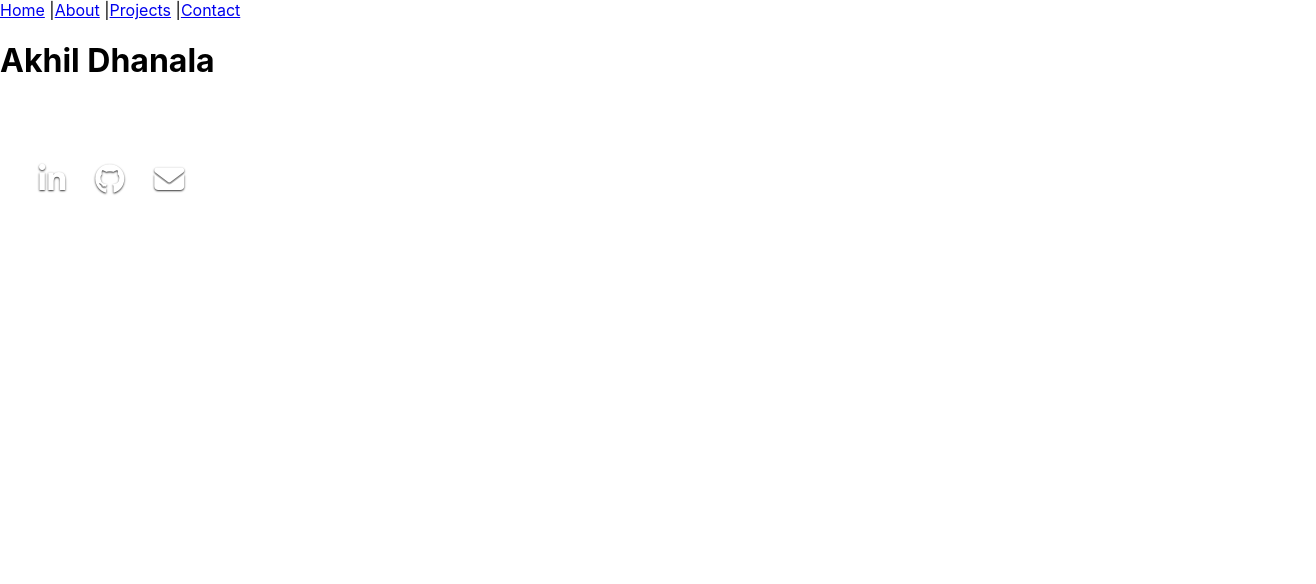
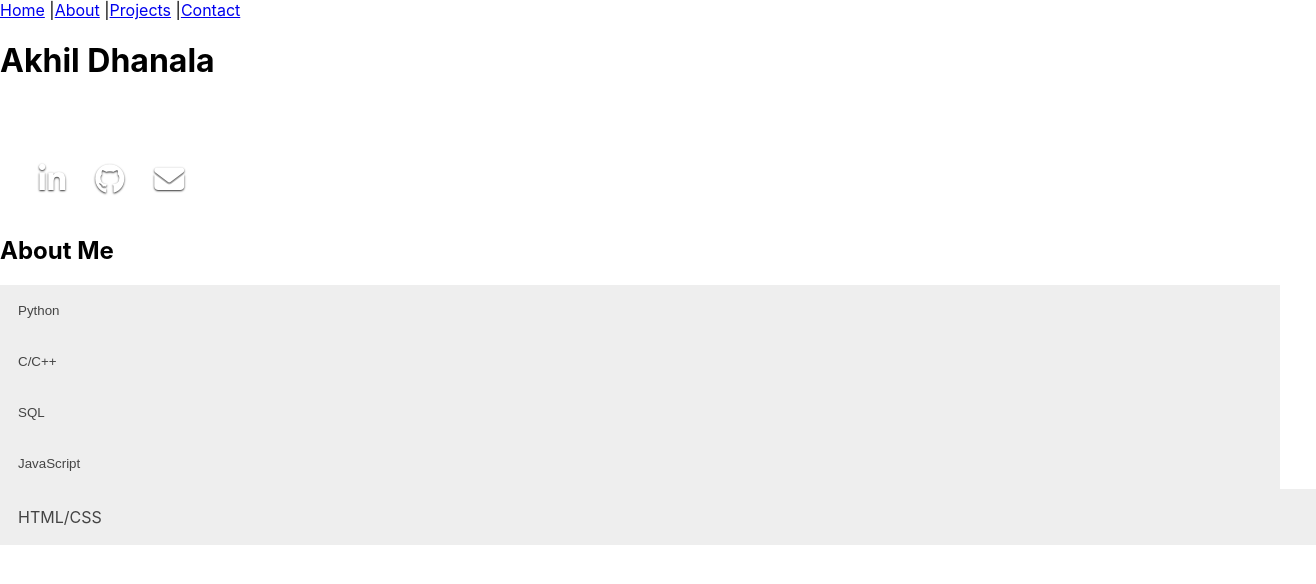
Before and after one commit to akhild-uci/personal_website_frontend, a React (Create React App) app: page / in a window 1280 px wide. Shown: the top 584 px of the page, 1316 px wide, since content can reach past the window. Built offline with nearby package versions, Linux system fonts and the light colour scheme.

Commit message:
added a skills section

```diff
--- a/src/App.css
+++ b/src/App.css
@@ -22,3 +22,34 @@
 {
     color: rgb(54, 156, 196);
 }
+
+.collapsible-skill
+{
+    background-color: #eee;
+    color: #444;
+    cursor: pointer;
+    padding: 18px;
+    width: 100%;
+    text-align: left;
+    border: none;
+    outline: none;
+    transition: 0.4s;
+}
+
+.static-skill
+{
+    background-color: #eee;
+    color: #444;
+    cursor: initial;
+    padding: 18px;
+    width: 100%;
+    text-align: left;
+    border: none;
+    outline: none;
+    transition: 0.4s;
+}
+
+.active, .static-skill:hover, .collapsible-skill:hover
+{
+    background-color: #ccc;
+}
--- a/src/App.js
+++ b/src/App.js
@@ -1,12 +1,14 @@
 import './App.css';
 import Navbar from './components/layout/Navbar';
 import Home from './components/Home'
+import About from './components/About';
 
 function App() {
   return (
     <div className="App">
       <Navbar />
       <Home />
+      <About />
     </div>
   );
 }
--- /dev/null
+++ b/src/components/About/CollapsibleSkillItem.js
@@ -0,0 +1,49 @@
+import React, { Component } from 'react';
+import PropType from 'prop-types';
+import Subskills from './Subskills';
+
+class CollapsibleSkillItem extends Component {
+    state = {
+        display: false
+    }
+
+    getPanelStyle = () => {
+        return {
+            padding: "0 18px",
+            backgroundColor: "white",
+            display: (this.state.display) ? "block" : "none",
+            overflow: "hidden",
+        }
+    }
+
+
+    handleClick = (e) => {
+        e.preventDefault();
+        this.setState({ display: !this.state.display})
+    }
+
+    render() {
+        const { name, subskills } = this.props.skill;
+        return (
+            <div>
+                <button
+                    className="collapsible-skill"
+                    onClick={this.handleClick}
+                >
+                    {name}
+                </button>
+                <div style={this.getPanelStyle()}>
+                    <Subskills subskills={subskills}/>
+                </div>
+            </div>
+        )
+    }
+}
+
+
+// PropTypes
+CollapsibleSkillItem.Proptype = {
+    skill: PropType.object.isRequired,
+}
+
+export default CollapsibleSkillItem;
--- /dev/null
+++ b/src/components/About/Skills.js
@@ -0,0 +1,107 @@
+import React, { Component } from 'react';
+import CollapsibleSkillItem from './CollapsibleSkillItem';
+import StaticSkillItem from './StaticSkillItem';
+
+class Skills extends Component {
+    state = {
+        skills : [
+            {
+                id: "1",
+                name: "Python",
+                isContainer: true,
+                subskills: [
+                    {
+                        id: "11",
+                        name: "Selenium"
+                    },
+                    {
+                        id: "12",
+                        name: "Beautiful Soup"
+                    },
+                    {
+                        id: "12",
+                        name: "Flask"
+                    },
+                    {
+                        id: "13",
+                        name: "Pygame"
+                    }
+                ]
+            },
+            {
+                id: "2",
+                name: "C/C++",
+                isContainer: true,
+                subskills: [
+                    {
+                        id: "21",
+                        name: "Valgrind memcheck"
+                    },
+                    {
+                        id: "22",
+                        name: "Google Tests (gtest)"
+                    },
+                ]
+            },
+            {
+                id: "3",
+                name: "SQL",
+                isContainer: true,
+                subskills: [
+                    {
+                        id: "31",
+                        name: "Oracle Database"
+                    },
+                    {
+                        id: "32",
+                        name: "MySQL"
+                    },
+                ]
+            },
+            {
+                id: "4",
+                name: "JavaScript",
+                isContainer: true,
+                subskills: [
+                    {
+                        id: "41",
+                        name: "Node.js"
+                    },
+                    {
+                        id: "42",
+                        name: "Express.js"
+                    },
+                    {
+                        id: "43",
+                        name: "Socket.io"
+                    },
+                    {
+                        id: "44",
+                        name: "React.js"
+                    },
+                    {
+                        id: "45",
+                        name: "jQuery"
+                    },
+                ]
+            },
+            {
+                id: "5",
+                name: "HTML/CSS",
+                isContainer: false,
+            }
+        ]
+    }
+
+    render() {
+        return this.state.skills.map((skill) => {
+            if (skill.isContainer) {
+                return (<CollapsibleSkillItem key={skill.id} skill={skill}/>)
+            } else {
+                return (<StaticSkillItem key={skill.id} skill={skill}/>)
+            }
+        })
+    }
+}
+
+export default Skills;
--- /dev/null
+++ b/src/components/About/StaticSkillItem.js
@@ -0,0 +1,17 @@
+import React, { Component } from 'react';
+import PropType from 'prop-types';
+
+class StaticSkillItem extends Component {
+    render() {
+        const { name } = this.props.skill;
+        return ( <div className="static-skill">{name}</div> )
+    }
+}
+
+
+// PropTypes
+StaticSkillItem.propType = {
+    skill: PropType.object.isRequired,
+}
+
+export default StaticSkillItem;
--- /dev/null
+++ b/src/components/About/Subskills.js
@@ -0,0 +1,15 @@
+import React, { Component } from 'react'
+import PropType from 'prop-types';
+
+class Subskills extends Component {
+    render() {
+        return this.props.subskills.map((subskill) => (<div id={subskill.id}>{subskill.name}</div>))
+    }
+}
+
+// PropTypes
+Subskills.propType = {
+    subskills: PropType.array.isRequired,
+}
+
+export default Subskills;
--- /dev/null
+++ b/src/components/About/index.js
@@ -0,0 +1,17 @@
+import React from 'react';
+import Skills from './Skills';
+
+
+function About() {
+    return (
+        <div id="About">
+            <h2>About Me</h2>
+            <div className="skills-container">
+                <Skills />
+            </div>
+        </div>
+    )
+}
+
+
+export default About;
```
